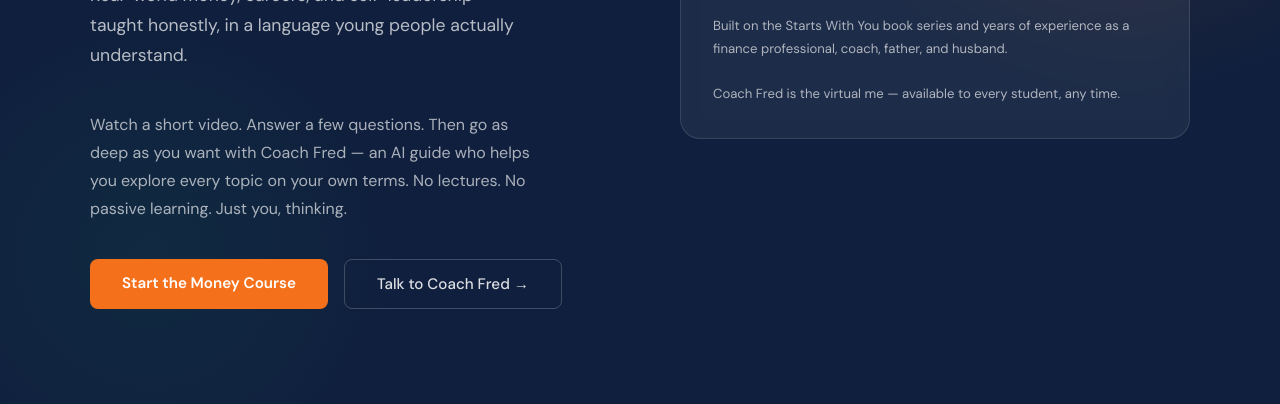
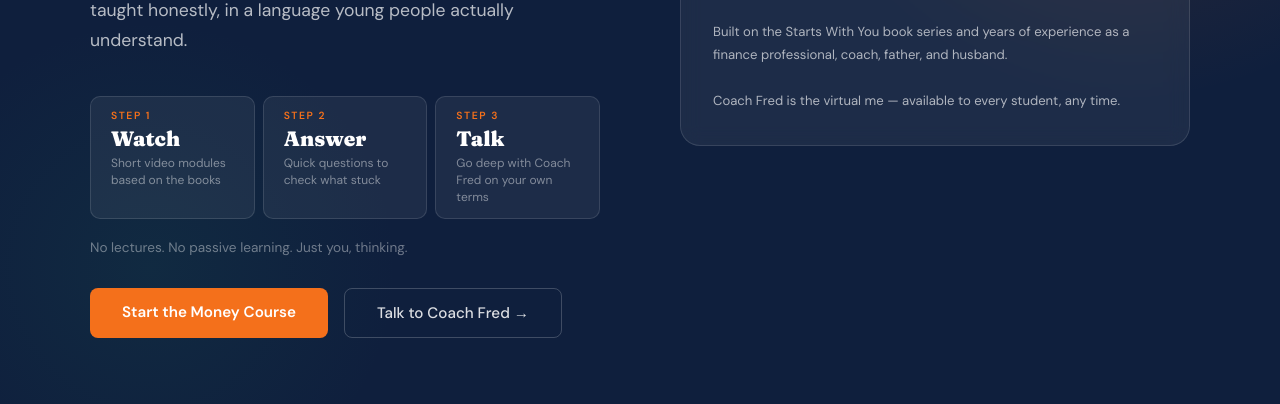
Before and after one commit to SPEEDPUNK/startswithyouproject, a plain HTML site: page index.html in a window 1280 px wide. Shown: the part 396-800 px from the top of the page. Drawn offline with Linux system fonts and the light colour scheme.

Commit message:
Add files via upload

```diff
--- a/index.html
+++ b/index.html
@@ -1170,7 +1170,24 @@
       <h1 class="hero-title">The skills school<br>never <em>taught you.</em></h1>
       <p class="hero-subtitle">Real-world money, careers, and self-leadership — taught honestly, in a language young people actually understand.</p>
 
-      <p style="font-size:1rem; line-height:1.75; color:rgba(255,255,255,0.65); margin-bottom:36px; max-width:460px;">Watch a short video. Answer a few questions. Then go as deep as you want with Coach Fred — an AI guide who helps you explore every topic on your own terms. No lectures. No passive learning. Just you, thinking.</p>
+      <div style="display:flex; gap:8px; margin-bottom:20px; flex-wrap:wrap;">
+        <div style="background:rgba(255,255,255,0.06); border:1px solid rgba(255,255,255,0.12); border-radius:10px; padding:12px 20px; flex:1; min-width:120px;">
+          <div style="font-size:0.65rem; font-weight:700; letter-spacing:0.15em; text-transform:uppercase; color:var(--orange); margin-bottom:4px;">Step 1</div>
+          <div style="font-family:Fraunces,serif; font-size:1.3rem; font-weight:900; color:white; margin-bottom:4px;">Watch</div>
+          <div style="font-size:0.75rem; color:rgba(255,255,255,0.45); line-height:1.4;">Short video modules based on the books</div>
+        </div>
+        <div style="background:rgba(255,255,255,0.06); border:1px solid rgba(255,255,255,0.12); border-radius:10px; padding:12px 20px; flex:1; min-width:120px;">
+          <div style="font-size:0.65rem; font-weight:700; letter-spacing:0.15em; text-transform:uppercase; color:var(--orange); margin-bottom:4px;">Step 2</div>
+          <div style="font-family:Fraunces,serif; font-size:1.3rem; font-weight:900; color:white; margin-bottom:4px;">Answer</div>
+          <div style="font-size:0.75rem; color:rgba(255,255,255,0.45); line-height:1.4;">Quick questions to check what stuck</div>
+        </div>
+        <div style="background:rgba(255,255,255,0.06); border:1px solid rgba(255,255,255,0.12); border-radius:10px; padding:12px 20px; flex:1; min-width:120px;">
+          <div style="font-size:0.65rem; font-weight:700; letter-spacing:0.15em; text-transform:uppercase; color:var(--orange); margin-bottom:4px;">Step 3</div>
+          <div style="font-family:Fraunces,serif; font-size:1.3rem; font-weight:900; color:white; margin-bottom:4px;">Talk</div>
+          <div style="font-size:0.75rem; color:rgba(255,255,255,0.45); line-height:1.4;">Go deep with Coach Fred on your own terms</div>
+        </div>
+      </div>
+      <p style="font-size:0.85rem; color:rgba(255,255,255,0.4); margin-bottom:32px;">No lectures. No passive learning. Just you, thinking.</p>
 
       <div class="hero-actions">
         <a href="/money-course.html" class="btn-primary">Start the Money Course</a>
```
